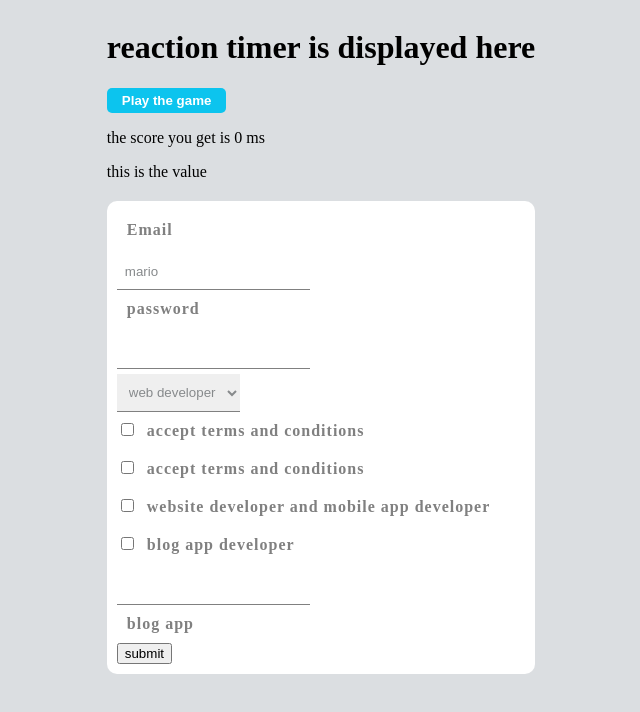
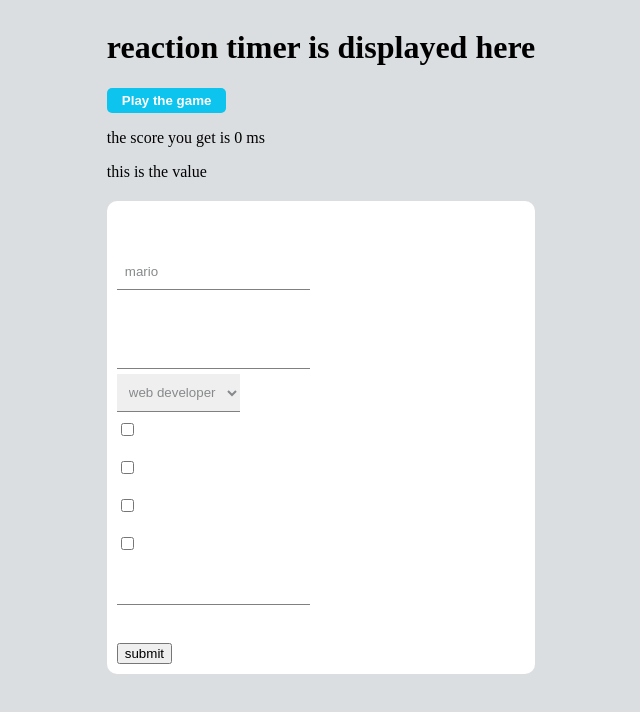
Before and after one commit to yihenewaddis/view_project, a Vue app in the folder first_project/: page / in a window 1280 px wide. Shown: the top 712 px of the page, without its empty margins (319-959 px from the left). Built offline with nearby package versions, Linux system fonts and the light colour scheme.

Commit message:
new color

```diff
--- a/first_project/src/components/Signup.vue
+++ b/first_project/src/components/Signup.vue
@@ -72,7 +72,7 @@ form{
 }
 label{
     letter-spacing: 1px;
-    color: gray;
+    color: white;
     font-weight: bold;
     display: inline-block;
     margin: 10px;
```
